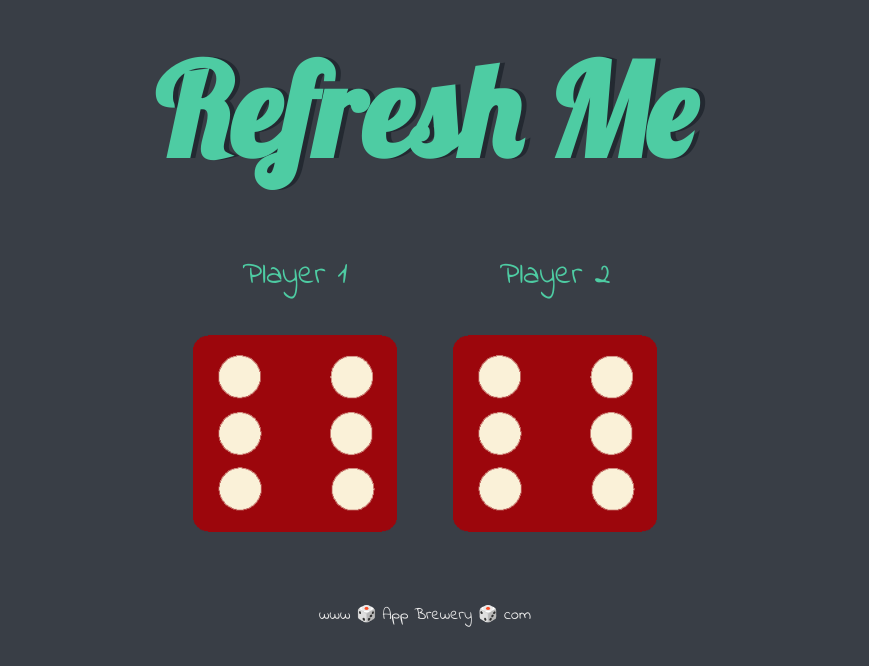
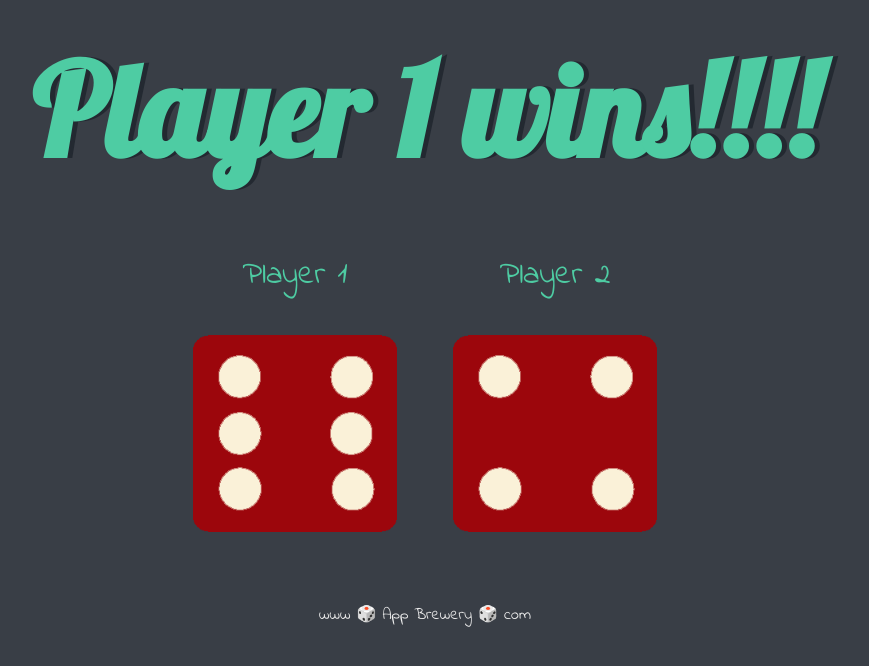
Before and after one commit to Ishank201202/Dice-game, a plain HTML site: page index.html in a window 1280 px wide. Shown: the whole page, without its empty margins (215-1084 px from the left). Drawn offline with Linux system fonts and the light colour scheme.

Commit message:
path change of script tag

```diff
--- a/index.html
+++ b/index.html
@@ -23,7 +23,7 @@
       </div>
 
     </div>
-    <script src="/Dicee Challenge - Starting Files/index.js"></script>
+    <script src="./index.js"></script>
 
   </body>
 
```
